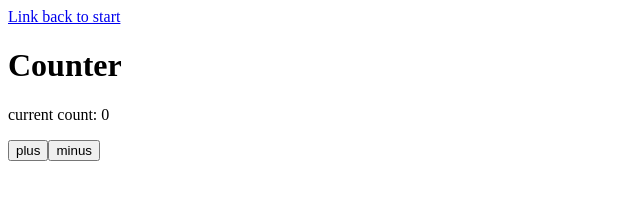
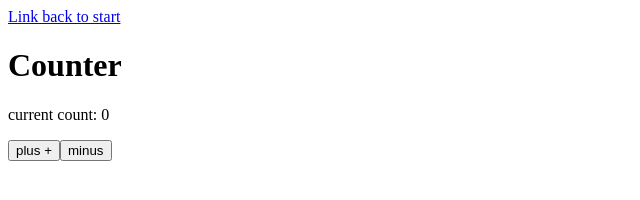
Before and after one commit to joncancode/fun-with-gatsby, a Gatsby site: page /counter in a window 1280 px wide. Shown: the full height of the page, 0-640 px from the left. Built offline with nearby package versions, Linux system fonts and the light colour scheme; Gatsby itself is replaced by a stand-in of ours.

Commit message:
rebase attempt

```diff
--- a/src/pages/counter.js
+++ b/src/pages/counter.js
@@ -14,7 +14,7 @@ class Counter extends React.Component {
             <h1>Counter</h1>
             <p>current count: {this.state.count}</p>
             <button onClick={() => this.setState({ count: this.state.count + 1 })}>
-              plus
+              plus +
             </button>
             <button onClick={() => this.setState({ count: this.state.count - 1 })}>
               minus
```
